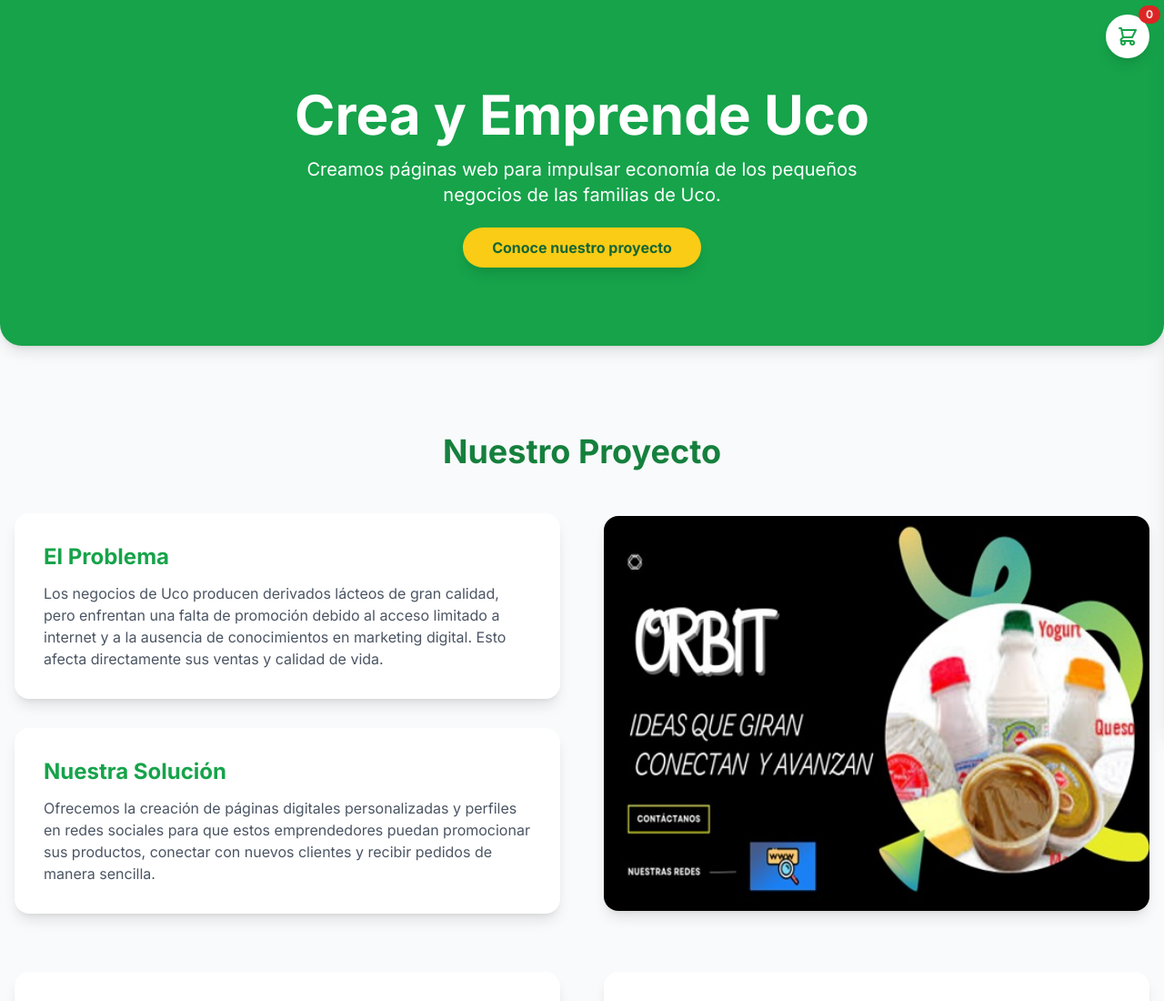
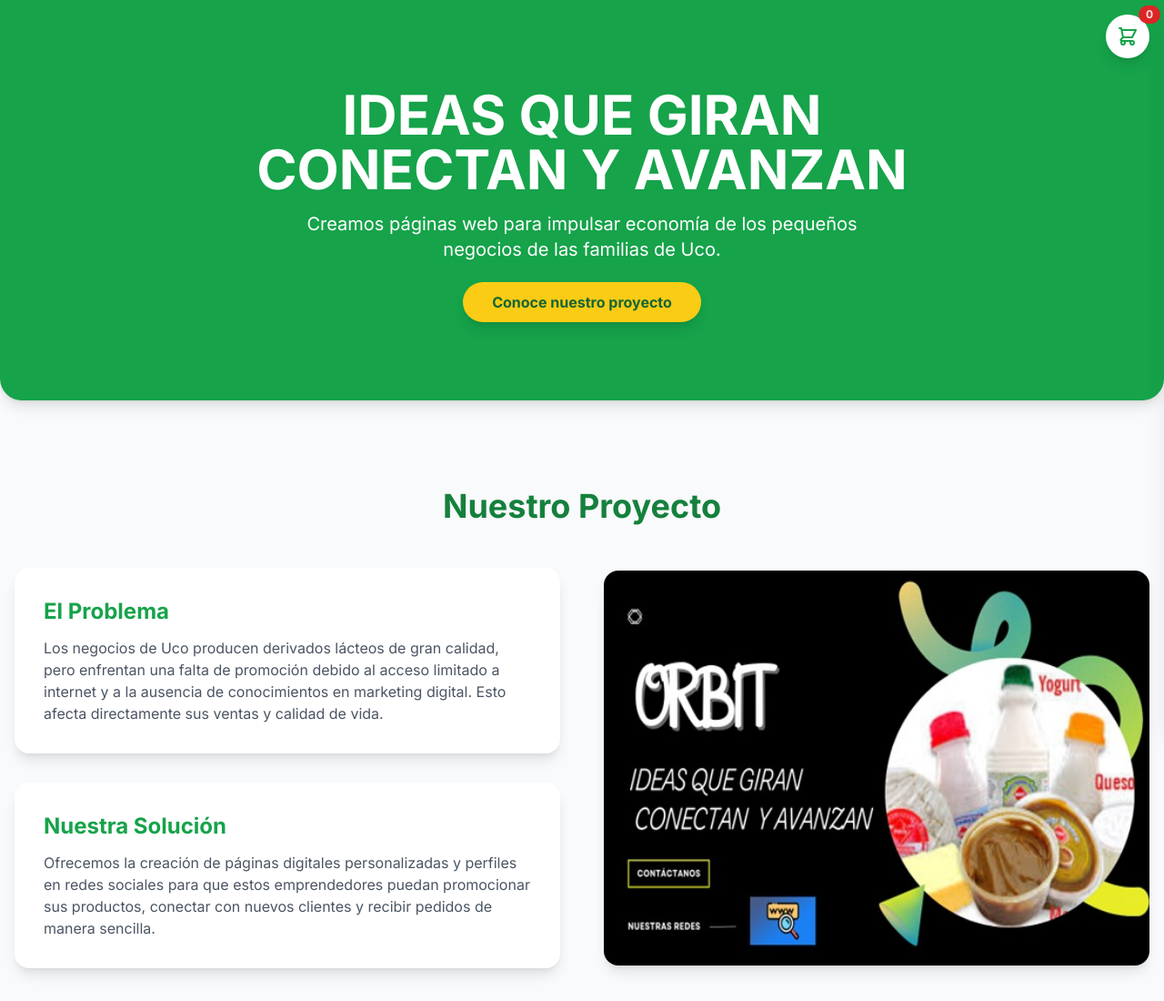
Before and after one commit to vivian8632/crea-y-emprende-uco, a plain HTML site: page index.html in a window 1280 px wide. Shown: the top 1100 px of the page at 91% size. Drawn offline with nearby package versions, Linux system fonts and the light colour scheme; no server answers; a script that the page names is missing.

Commit message:
Update index.html

```diff
--- a/index.html
+++ b/index.html
@@ -119,7 +119,7 @@
     <!-- Sección de Cabecera (Hero Section) -->
     <header class="bg-green-600 text-white py-16 md:py-24 text-center rounded-b-3xl shadow-lg relative">
         <div class="container mx-auto px-4">
-            <h1 class="text-4xl md:text-6xl font-bold mb-4">Crea y Emprende Uco</h1>
+            <h1 class="text-4xl md:text-6xl font-bold mb-4">IDEAS QUE GIRAN CONECTAN Y AVANZAN</h1>
             <p class="text-lg md:text-xl max-w-2xl mx-auto mb-8">
                 Creamos páginas web para impulsar economía de los pequeños negocios de las familias de Uco.
             </p>
```
